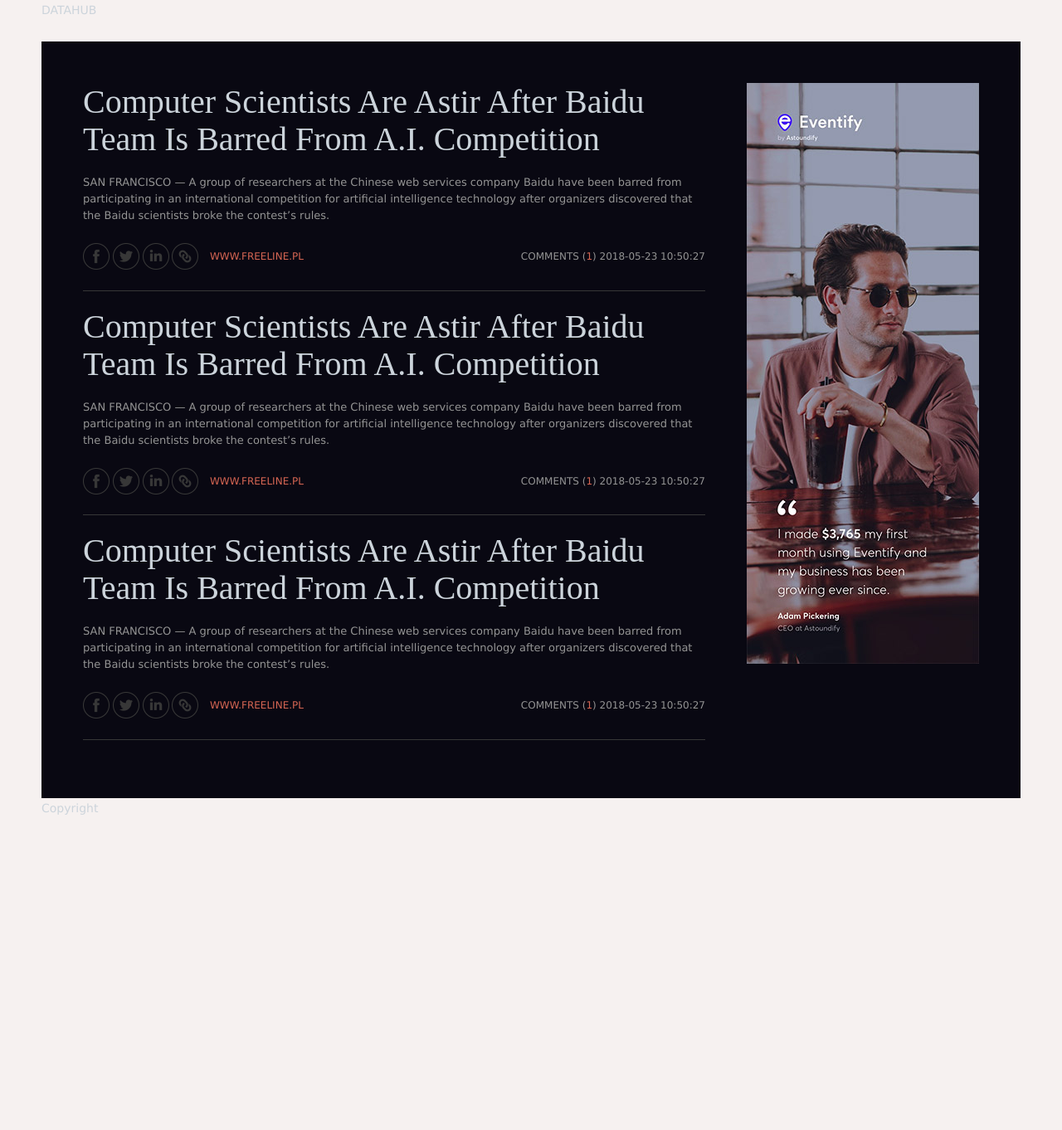
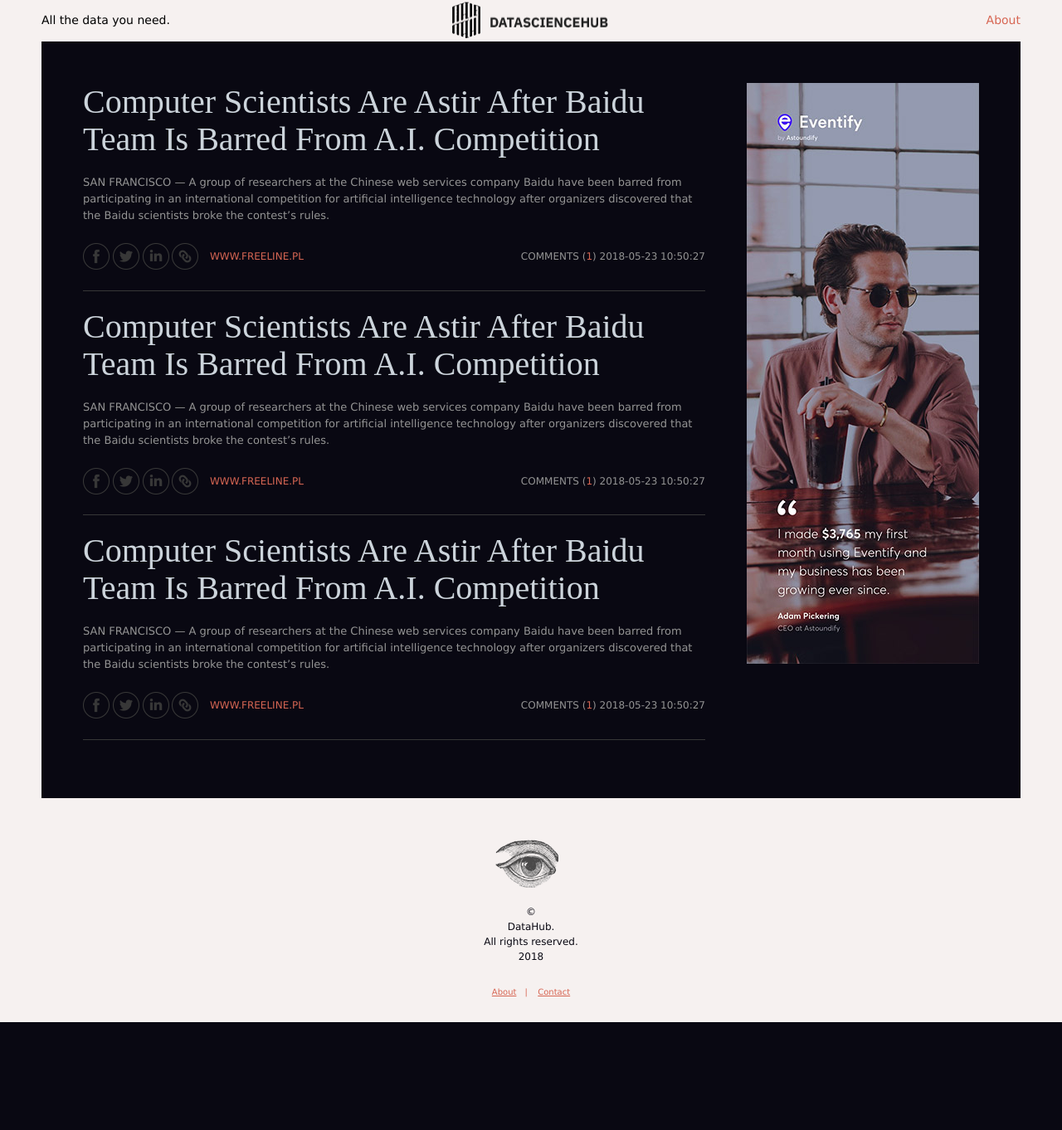
Before and after one commit to qu4ku/dshub-website, a Django app: page / in a window 1280 px wide. Shown: the whole page at 83% size. After the commit the page ends 1232 px from the top, so only its background shows below. Run offline with Django 3.2, Linux system fonts and the light colour scheme.

Commit message:
logo+menu+footer

```diff
--- a/core/urls.py
+++ b/core/urls.py
@@ -5,4 +5,5 @@ from . import views
 
 urlpatterns = [
 	path('', views.home_view, name='home'),
+	path('about/', views.about_view, name='about'),
 ]
--- a/core/views.py
+++ b/core/views.py
@@ -6,3 +6,10 @@ def home_view(request):
 	context = {}
 
 	return render(request, template, context)
+
+
+def about_view(request):
+	template = 'about.html'
+	context = {}
+
+	return render(request, template, context)
--- a/static/css/styles.css
+++ b/static/css/styles.css
@@ -71,7 +71,7 @@ a {
 .wrapper {
 	display: grid;
 	grid-template-columns: minmax(20px, 50px) auto minmax(20px, 50px);
-	grid-template-rows: 50px auto 400px;
+	grid-template-rows: 50px auto auto;
 	grid-template-areas:
 	"left top right"
 	"left content right"
@@ -81,8 +81,43 @@ a {
 
 .top {
 	grid-area: top;
+	display: grid;
+	grid-template-columns: 1fr 190px 1fr;
+	grid-template-rows: 50px;
+	grid-template-areas: "slogan logo nav";
 	background: var(--bg-light);
+	align-items: center;
 }
+
+.top__logo {
+	grid-area: logo;
+	align-items: center;
+}
+
+.top__slogan {
+	color: black;
+}
+
+.top__logo img {
+	width: 188px;
+	height: 44px;
+	margin-top: 6px;
+}
+
+.top__nav {
+	grid-area: nav;
+	justify-self: right;
+	align-self: center;
+	color: black;
+	/*background-color: red;*/
+}
+
+/*.top_nav ul {
+	display: inline-block;
+}*/
+
+
+
 
 .post__header {
 	font-size: 40px;
@@ -157,12 +192,10 @@ a {
 	grid-template-areas: "content-content content-right";
 	justify-content: center;
 	background: var(--bg-dark);
+	margin-bottom: 50px;
 }
 
-img {
-	height: 100px;
-	width: 100px;
-}
+
 .posts {
 	grid-area: content-content;
 }
@@ -182,8 +215,8 @@ img {
 }
 
 .content-right__adv img {
-	width: 280px;
-	height: 700px;
+	/*width: 280px;*/
+	/*height: 700px;*/
 }
 
 .post__line {
@@ -192,7 +225,53 @@ img {
 	margin-bottom: 20px;
 
 }
+
+
+/*------------------ FOOTER ------------------*/
+
 .footer {
+	background: var(--bg-light);
 	grid-area: footer;
-	background: var(--bg-light);
+	display: grid;
+	grid-auto-flow: row;
+	align-self: end;
+	height: 200px;
+	justify-content: center;
+	width: 100%;
+	margin-bottom: 20px;
+	color: var(--bg-dark);
 }
+
+.footer-text {
+	margin: 20px 0 20px 0;
+	font-size: 12px;
+	line-height: 18px;
+	text-align: center;
+}
+
+.footer img {
+	justify-self: center;
+	transform: translateX(-5px);
+}
+
+.footer__links {
+	text-align: center;
+	margin-bottom: 10px;
+}
+
+.footer__links a {
+	text-decoration: underline;
+	font-size: 10px;
+	margin: 0 4px;
+}
+
+.footer__links a:after {
+    content: "|";
+    display: inline-block;
+    margin-left: 10px;
+}
+
+.footer__links a:last-child:after {
+	margin-left: 0;
+	content: "";
+}
--- /dev/null
+++ b/templates/about.html
@@ -0,0 +1 @@
+about
--- a/templates/base.html
+++ b/templates/base.html
@@ -42,7 +42,14 @@
 
 <div class="wrapper">
 	<header class="top">
-		<div class="top__logo">DATAHUB</div>
+		<div class="top__slogan">All the data you need.</div>
+		<a class="top__logo" href="#"><img src="{% static 'img/logo.png' %}" alt="logo"></a>
+		<nav class="top__nav">
+
+			<ul class="web-nav">
+				<li><a href="{% url 'about' %}">About</a></li>
+			</ul>
+		</nav>
 
 	</header>
 
@@ -119,9 +126,23 @@
 
 
 
-	<div class="footer">
-		Copyright
-	</div>
+	<footer class="footer">
+
+			<img src="{% static 'img/footer-eye.png' %}"" alt="" class="footer-img">
+			<div class="footer-text">
+				©<br>
+				DataHub.<br>
+				All rights reserved.<br>
+				2018
+			</div>
+			<div class="footer__links">
+				<a href="{% url 'about' %}">About</a>
+				<a href="mailto:datahub@gmail.com">Contact</a>
+
+
+			</div>
+		</footer>
+
 
 
 </body>
```
Also changed, not shown: static/img/footer-eye.png (added), static/img/logo.png.
